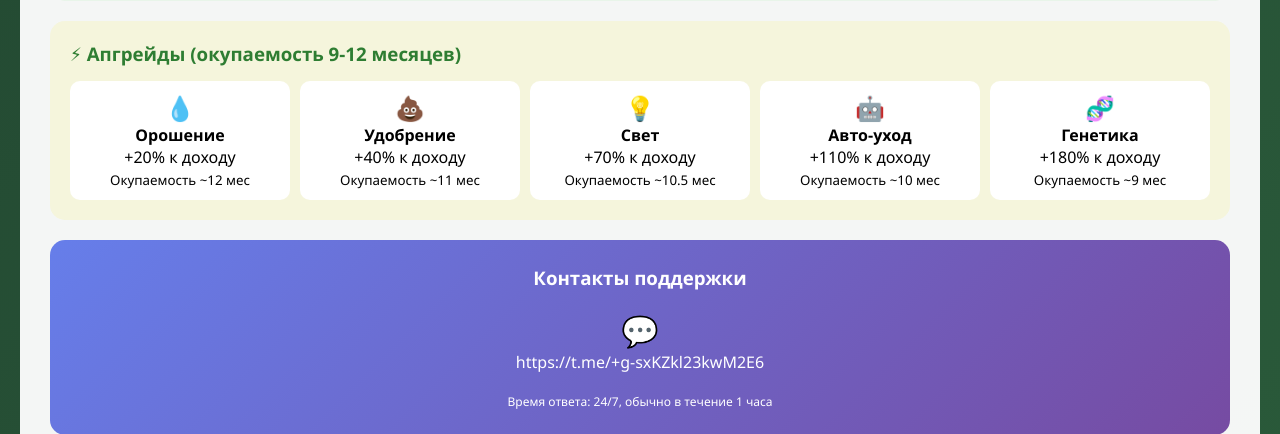
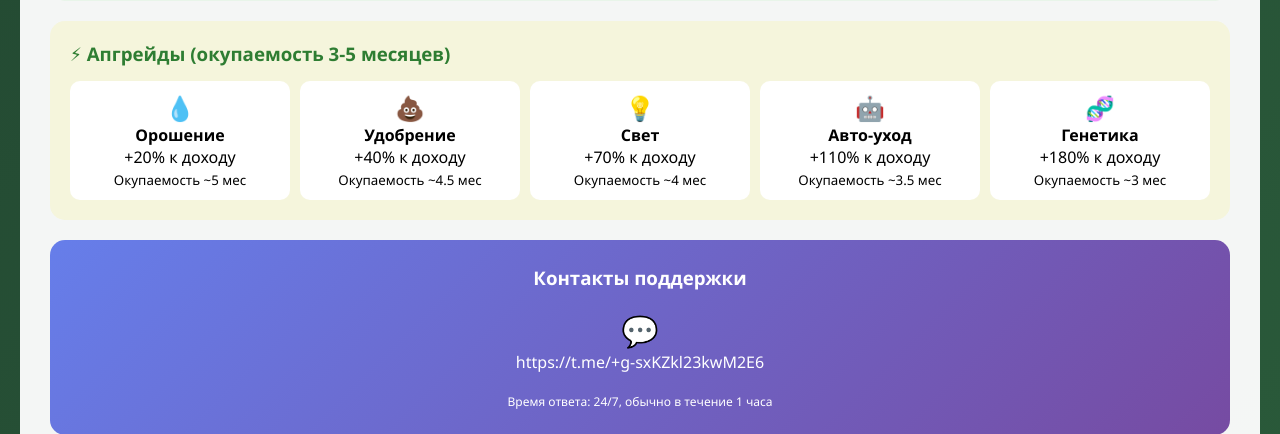
Before and after one commit to nikgeniuss/my-farm, a Flask app: page /about in a window 1280 px wide. Shown: the part 1979-2413 px from the top of the page. Run offline with Flask 3, Linux system fonts and the light colour scheme; the visitor is signed in with stand-in values (Sample User, id 1); data comes from the database, SQL or seed files in the repository; data that the repository does not hold is empty; some libraries are stand-ins or nearby versions.

Commit message:
Revise about page content and investment details
Updated the content and structure of the about page for the 'My Farm' project, including changes to the investment return periods and upgrade descriptions.

```diff
--- a/templates/about.html
+++ b/templates/about.html
@@ -90,38 +90,33 @@
             <p style="margin-top: 10px; font-size: 12px; color: #666;">*Чем дороже овощ, тем быстрее окупаемость. Диапазон: от 9 до 12 месяцев</p>
         </div>
 
-        <div style="background: #f5f5dc; border-radius: 15px; padding: 20px; margin-bottom: 20px;">
-            <h3 style="color: #2e7d32;">⚡ Апгрейды (окупаемость 9-12 месяцев)</h3>
+                <div style="background: #f5f5dc; border-radius: 15px; padding: 20px; margin-bottom: 20px;">
+            <h3 style="color: #2e7d32;">⚡ Апгрейды (окупаемость 3-5 месяцев)</h3>
             <div style="display: grid; grid-template-columns: repeat(auto-fit, minmax(200px, 1fr)); gap: 10px; margin-top: 15px;">
                 <div style="background: white; padding: 10px; border-radius: 10px; text-align: center;">
                     <span style="font-size: 24px;">💧</span><br>
-                    <strong>Орошение</strong><br>
-                    +20% к доходу<br>
-                    <small>Окупаемость ~12 мес</small>
+                    <strong>Орошение</strong><br>   +20% к доходу<br>
+                    <small>Окупаемость ~5 мес</small>
                 </div>
                 <div style="background: white; padding: 10px; border-radius: 10px; text-align: center;">
                     <span style="font-size: 24px;">💩</span><br>
-                    <strong>Удобрение</strong><br>
-                    +40% к доходу<br>
-                    <small>Окупаемость ~11 мес</small>
+                    <strong>Удобрение</strong><br> +40% к доходу<br>
+                    <small>Окупаемость ~4.5 мес</small>
                 </div>
                 <div style="background: white; padding: 10px; border-radius: 10px; text-align: center;">
                     <span style="font-size: 24px;">💡</span><br>
-                    <strong>Свет</strong><br>
-                    +70% к доходу<br>
-                    <small>Окупаемость ~10.5 мес</small>
-                </div>
-                <div style="background: white; padding: 10px; border-radius: 10px; text-align: center;">
-                    <span style="font-size: 24px;">🤖</span><br>
-                    <strong>Авто-уход</strong><br>
-                    +110% к доходу<br>
-                    <small>Окупаемость ~10 мес</small>
+                    <strong>Свет</strong><br> +70% к доходу<br>
+                    <small>Окупаемость ~4 мес</small>
+        </div>
+        <div style="background: white; padding: 10px; border-radius: 10px; text-align: center;">
+            <span style="font-size: 24px;">🤖</span><br>
+                    <strong>Авто-уход</strong><br>+110% к доходу<br>
+                    <small>Окупаемость ~3.5 мес</small>
                 </div>
                 <div style="background: white; padding: 10px; border-radius: 10px; text-align: center;">
                     <span style="font-size: 24px;">🧬</span><br>
-                    <strong>Генетика</strong><br>
-                    +180% к доходу<br>
-                    <small>Окупаемость ~9 мес</small>
+                    <strong>Генетика</strong><br>+180% к доходу<br>
+                    <small>Окупаемость ~3 мес</small>
                 </div>
             </div>
         </div>
```
